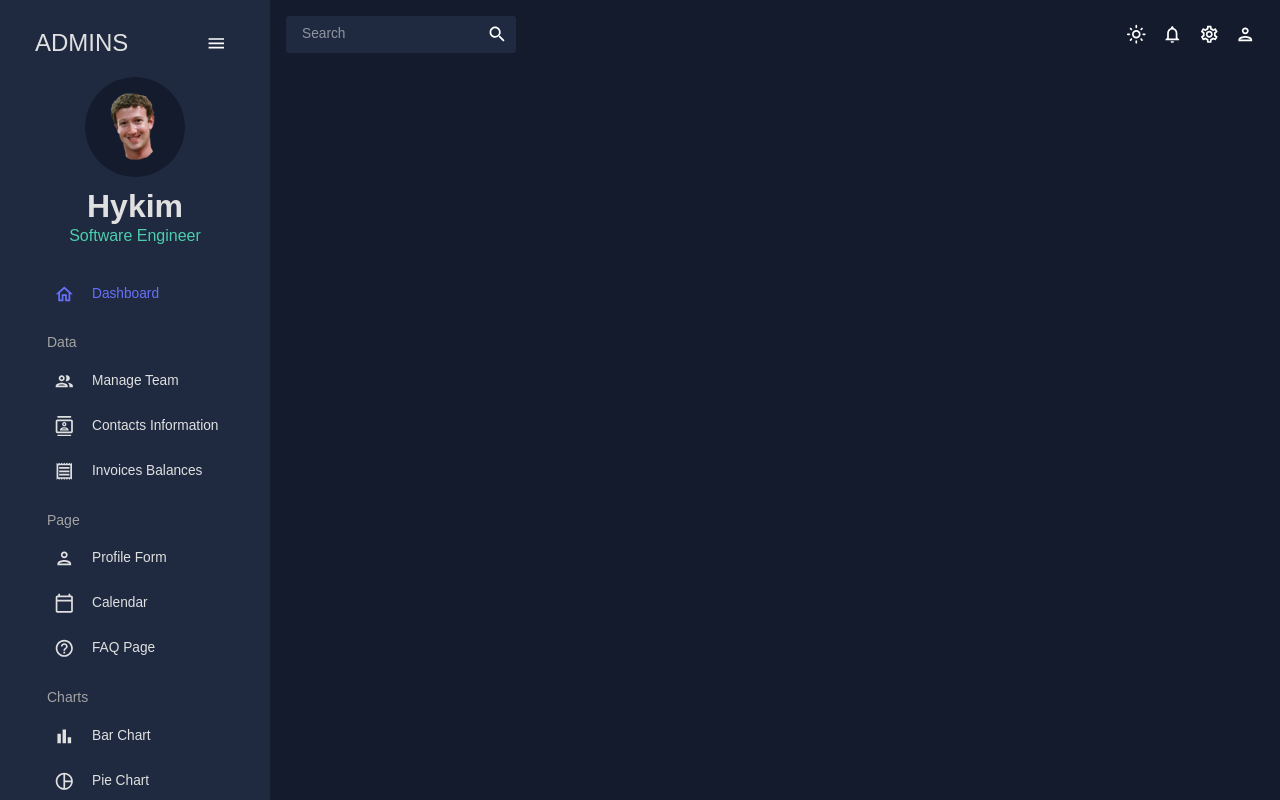
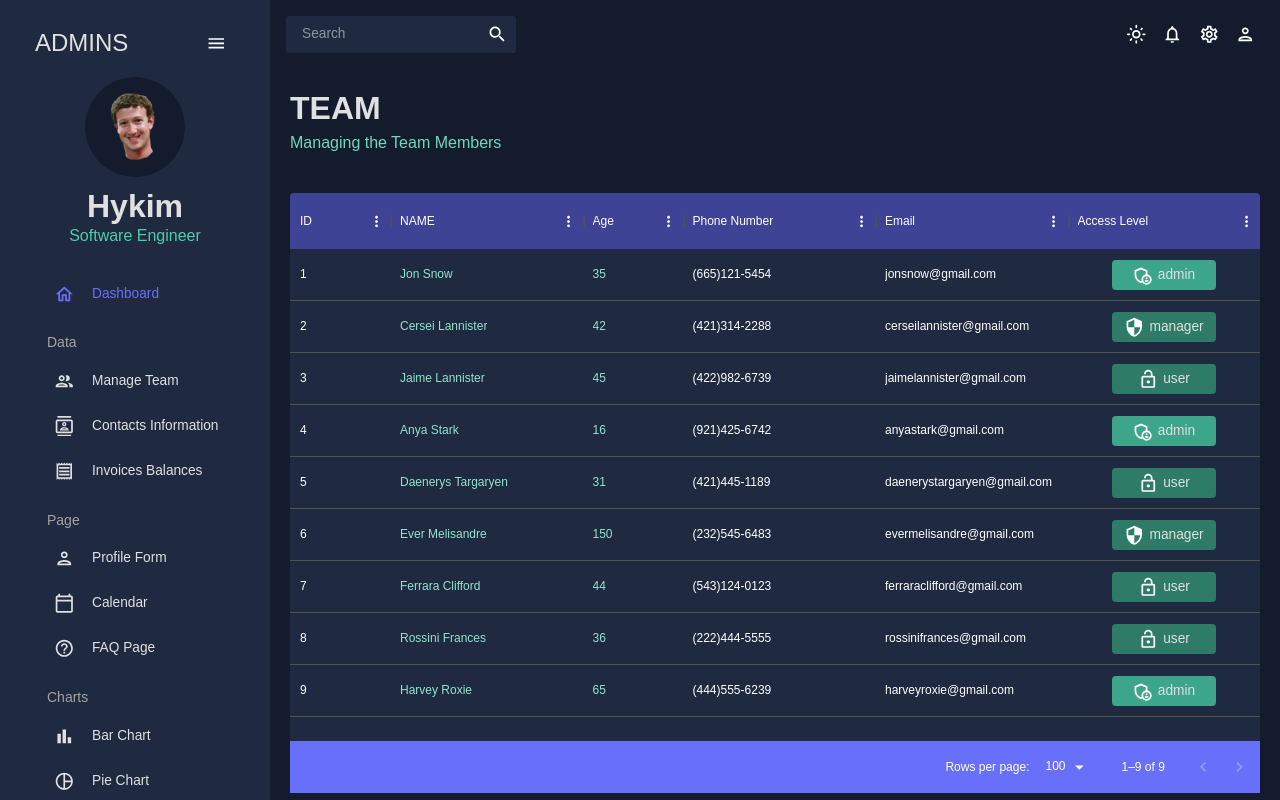
Before and after one commit to Kimmyyoung/AdminDashboard, a React (Create React App) app: page /team in a window 1280 px wide. Built offline with nearby package versions, Linux system fonts and the light colour scheme.

Commit message:
✨ feat: Add DataGrid from MUI

```diff
--- a/src/App.js
+++ b/src/App.js
@@ -6,9 +6,9 @@ import Topbar from './scenes/global/Topbar';
 import Sidebar from './scenes/global/Sidebar';
 
 import Dashboard from './scenes/dashboard';
-// import Team from './scenes/team';
-// import Invoices from './scenes/invoices';
-// import Contacts from './scenes/contacts';
+import Team from './scenes/team';
+import Invoices from './scenes/invoices';
+import Contacts from './scenes/contacts';
 // import Bar from './scenes/bar';
 // import Form from './scenes/form';
 // import Line from './scenes/line';
@@ -31,10 +31,10 @@ function App() {
             <Topbar />
             <Routes>
               <Route path='/' element={<Dashboard />} />
-              {/* <Route path='/team' element={<Team />} />
+              <Route path='/team' element={<Team />} />
+              <Route path='/contacts' element={<Contacts />} />
               <Route path='/invoices' element={<Invoices />} />
-              <Route path='/contacts' element={<Contacts />} />
-              <Route path='/bar' element={<Bar />} />
+              {/* <Route path='/bar' element={<Bar />} />
               <Route path='/form' element={<Form />} />
               <Route path='/line' element={<Line />} />
               <Route path='/pie' element={<Pie />} />
--- /dev/null
+++ b/src/scenes/contacts/index.js
@@ -0,0 +1,62 @@
+import React from 'react'
+import {Box, Typography, useTheme} from '@mui/material';
+import { DataGrid, GridToolbar } from '@mui/x-data-grid';
+import { tokens } from '../../theme';
+import { mockDataContacts } from '../../data/mockData';
+
+import Header from '../../components/Header';
+
+const Contacts = () => {
+
+  const theme = useTheme();
+  const colors = tokens(theme.palette.mode);
+
+  const columns = [
+    {field : "id", headerName: "ID", flex: 0.5},
+    {field: "registerid", headerName: "Register ID"},
+    {field: "name", headerName: "NAME", flex: 1, cellClassName: "name-column--cell"},
+    {field: "age", headerName: "Age", type: "number",  headerAlign: "left", align: "left",cellClassName: "name-column--cell"},
+    {field: "phone", headerName: "Phone Number", flex: 1},
+    {field: "email", headerName: "Email", flex: 1},
+    {field: "address", headerName: "Address", flex: 1},
+    {field: "city", headerName: "City", flex: 1},
+    {field: "zipcode", headerName: "Zipcode", flex: 1},
+  ]
+
+  return (
+      <Box m="20px">
+        <Header title="CONTACTS" subtitle="List of Contacts for " />
+        <Box m="40px 0 0 0" height="75vh" sx={{
+          "& .MuiDataGrid-root" :{
+            border : "none",
+          },
+          "& .MuiDataGrid-cell" : {
+            border : "none",
+          },
+          "& .name-column--cell" : {
+            color: colors.greenAccent[300]
+          },
+          "& .MuiDataGrid-columnHeaders" : {
+            backgroundColor : colors.blueAccent[700],
+            borderBottom : "none"
+          },
+          "& .MuiDataGrid-virtualScroller":{
+            backgroundColor : colors.primary[400]
+          },
+          "& .MuiDataGrid-footerContainer" : {
+            borderTop: "none",
+            backgroundColor: colors.blueAccent[500]
+          },
+          "& .MuiDataGrid-toolbarContainer .MuiButton-text" :{
+            color: `${colors.grey[100]} !important`
+          }
+        }}>
+          <DataGrid rows={mockDataContacts} columns={columns}
+          components={{ Toolbar: GridToolbar }} />
+        </Box>
+      </Box>
+
+    )
+}
+
+export default Contacts
--- /dev/null
+++ b/src/scenes/invoices/index.jsx
@@ -0,0 +1,61 @@
+import {Box, Typography, useTheme} from '@mui/material';
+import { DataGrid, GridToolbar } from '@mui/x-data-grid';
+import { tokens } from '../../theme';
+import { mockDataInvoices } from '../../data/mockData';
+
+import Header from '../../components/Header';
+
+const Invoices = () => {
+
+  const theme = useTheme();
+  const colors = tokens(theme.palette.mode);
+
+  const columns = [
+    {field : "id", headerName: "ID", flex: 0.5},
+    {field: "name", headerName: "NAME", flex: 1, cellClassName: "name-column--cell"},
+    {field: "phone", headerName: "Phone Number", flex: 1},
+    {field: "email", headerName: "Email", flex: 1},
+    {field: "cost", headerName: "Cost", flex: 1, renderCell: (params) => (
+      <Typography color={colors.greenAccent[500]}>
+        ${params.row.cost}
+      </Typography>
+    )},
+    {field: "data", headerName: "Date", flex: 1},
+  ]
+
+  return (
+      <Box m="20px">
+        <Header title="INVOICES" subtitle="List of invoice balance" />
+        <Box m="40px 0 0 0" height="75vh" sx={{
+          "& .MuiDataGrid-root" :{
+            border : "none",
+          },
+          "& .MuiDataGrid-cell" : {
+            border : "none",
+          },
+          "& .name-column--cell" : {
+            color: colors.greenAccent[300]
+          },
+          "& .MuiDataGrid-columnHeaders" : {
+            backgroundColor : colors.blueAccent[700],
+            borderBottom : "none"
+          },
+          "& .MuiDataGrid-virtualScroller":{
+            backgroundColor : colors.primary[400]
+          },
+          "& .MuiDataGrid-footerContainer" : {
+            borderTop: "none",
+            backgroundColor: colors.blueAccent[500]
+          },
+         "& .MuiCheckbox-root" : {
+          color : `${colors.greenAccent[200]} !important`
+         }
+        }}>
+          <DataGrid checkboxSelection rows={mockDataInvoices} columns={columns} />
+          </Box>
+      </Box>
+
+    )
+}
+
+export default Invoices
--- /dev/null
+++ b/src/scenes/team/index.jsx
@@ -0,0 +1,72 @@
+import React from 'react'
+import {Box, Typography, useTheme} from '@mui/material';
+import { DataGrid } from '@mui/x-data-grid';
+import { tokens } from '../../theme';
+import { mockDataTeam } from '../../data/mockData';
+import { AdminPanelSettingsOutlined } from '@mui/icons-material';
+import { LockOpenOutlined } from '@mui/icons-material';
+import { SecurityOutlined } from '@mui/icons-material';
+import Header from '../../components/Header';
+
+const Team = () => {
+
+  const theme = useTheme();
+  const colors = tokens(theme.palette.mode);
+
+  const columns = [
+    {field : "id", headerName: "ID"},
+    {field: "name", headerName: "NAME", flex: 1, cellClassName: "name-column--cell"},
+    {field: "age", headerName: "Age", type: "number",  headerAlign: "left", align: "left",cellClassName: "name-column--cell"},
+    {field: "phone", headerName: "Phone Number", flex: 1},
+    {field: "email", headerName: "Email", flex: 1},
+    {field: "access", headerName: "Access Level", flex: 1, renderCell: ({row: {access}}) => {
+      // we can custom design
+      return (
+        <Box width="60%" m="0 auto" p="5px" display="flex" justifyContent="center" backgroundColor={
+          access==="admin" ? colors.greenAccent[600] : colors.greenAccent[700]
+        } borderRadius="4px"
+        >
+          {access === "admin" && <AdminPanelSettingsOutlined />}
+          {access === "manager" && <SecurityOutlined />}
+          {access === "user" && <LockOpenOutlined />}
+          <Typography color={colors.grey[100]} sx={{ ml : '5px'}}>
+            {access}
+          </Typography>
+        </Box>
+      )
+    }},
+  ]
+
+  return (
+      <Box m="20px">
+        <Header title="TEAM" subtitle="Managing the Team Members" />
+        <Box m="40px 0 0 0" height="75vh" sx={{
+          "& .MuiDataGrid-root" :{
+            border : "none",
+          },
+          "& .MuiDataGrid-cell" : {
+            border : "none",
+          },
+          "& .name-column--cell" : {
+            color: colors.greenAccent[300]
+          },
+          "& .MuiDataGrid-columnHeaders" : {
+            backgroundColor : colors.blueAccent[700],
+            borderBottom : "none"
+          },
+          "& .MuiDataGrid-virtualScroller":{
+            backgroundColor : colors.primary[400]
+          },
+          "& .MuiDataGrid-footerContainer" : {
+            borderTop: "none",
+            backgroundColor: colors.blueAccent[500]
+          }
+        }}>
+          <DataGrid rows={mockDataTeam} columns={columns} />
+        </Box>
+      </Box>
+
+    )
+}
+
+export default Team
```
